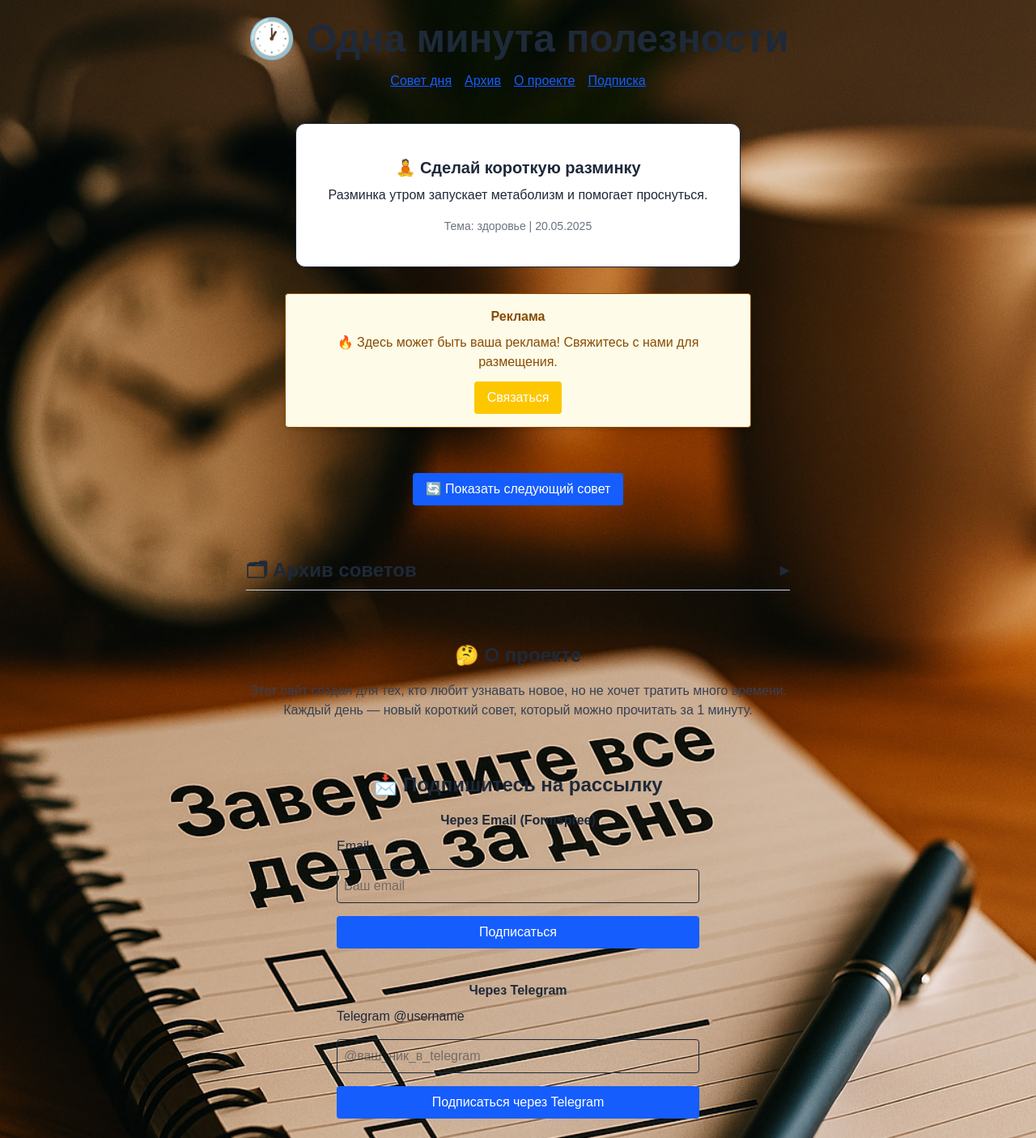
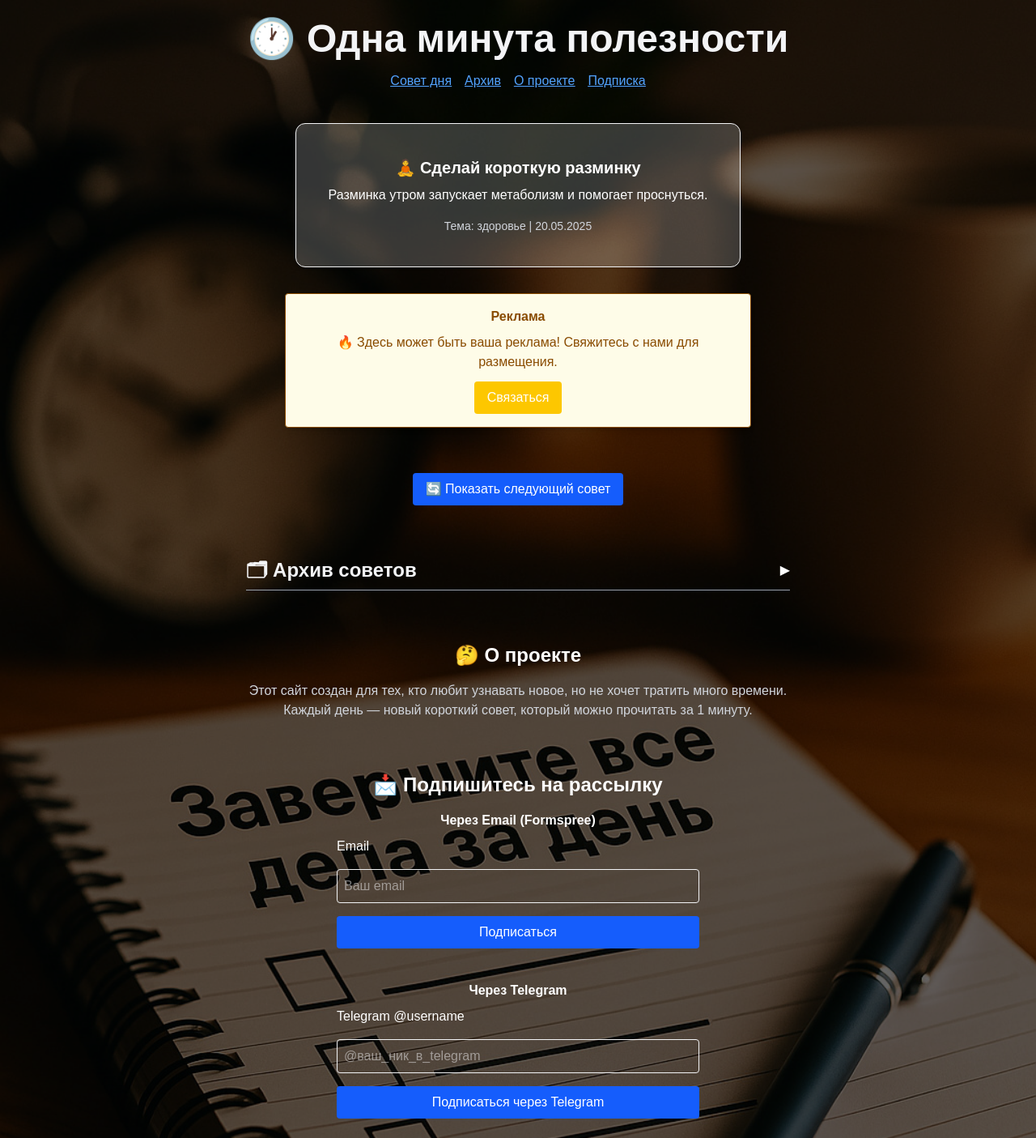
Before and after one commit to ustis19/one-minute-tip, a Next.js app: page / in a window 1280 px wide. Shown: the whole page at 81% size. Built offline with nearby package versions, Linux system fonts and the light colour scheme.

Commit message:
Добавлен затемнённый оверлей и улучшена читаемость текста на фоне

```diff
--- a/app/page.tsx
+++ b/app/page.tsx
@@ -5,11 +5,11 @@ import { motion } from "framer-motion";
 import { tips, Tip } from "../data/tips";
 
 function Card({ children, className = "" }: { children: React.ReactNode; className?: string }) {
-  return <div className={`rounded-xl border bg-white p-4 shadow ${className}`}>{children}</div>;
+  return <div className={`rounded-xl border bg-white/20 p-4 shadow ${className}`}>{children}</div>;
 }
 
 function CardContent({ children, className = "" }: { children: React.ReactNode; className?: string }) {
-  return <div className={`p-2 ${className}`}>{children}</div>;
+  return <div className={`p-6 ${className}`}>{children}</div>;
 }
 
 function Button({ children, className = "", ...props }: React.ButtonHTMLAttributes<HTMLButtonElement>) {
@@ -111,7 +111,7 @@ export default function Home() {
 
   return (
     <div
-      className="min-h-screen p-6 text-gray-800 transition-colors duration-300"
+      className="min-h-screen p-6 text-gray-100 transition-colors duration-300 relative"
       style={{
         backgroundImage: `url('${bgImage}')`,
         backgroundSize: "cover",
@@ -119,7 +119,15 @@ export default function Home() {
         backgroundAttachment: "fixed",
       }}
     >
-      <header className="mb-10 text-center">
+      {/* Затемнённый оверлей */}
+      <div
+        className="absolute inset-0 bg-black opacity-60 pointer-events-none"
+        aria-hidden="true"
+      />
+
+      {/* Контент поверх оверлея */}
+      <main className="relative flex flex-col items-center justify-center">
+        <header className="mb-10 text-center z-10 relative">
           <motion.h1
             className="text-3xl md:text-5xl font-bold mb-4"
             initial={{ opacity: 0, y: -20 }}
@@ -128,7 +136,7 @@ export default function Home() {
             🕐 Одна минута полезности
           </motion.h1>
 
-        <nav className="flex justify-center gap-4 text-blue-600 underline">
+          <nav className="flex justify-center gap-4 text-blue-400 underline">
             <a href="#tip">Совет дня</a>
             <a href="#archive">Архив</a>
             <a href="#about">О проекте</a>
@@ -136,7 +144,6 @@ export default function Home() {
           </nav>
         </header>
 
-      <main className="flex flex-col items-center justify-center">
         {tip && (
           <>
             <motion.div
@@ -144,12 +151,13 @@ export default function Home() {
               initial={{ opacity: 0, scale: 0.9 }}
               animate={{ opacity: 1, scale: 1 }}
               transition={{ duration: 0.4 }}
+              className="z-10 relative"
             >
-              <Card className="max-w-xl text-center">
-                <CardContent className="p-6">
+              <Card className="max-w-xl text-center bg-white/20">
+                <CardContent className="p-6 text-white">
                   <h2 className="text-xl font-semibold mb-2">{tip.title}</h2>
                   <p className="text-base mb-4">{tip.content}</p>
-                  <p className="text-sm text-gray-500">
+                  <p className="text-sm text-gray-300">
                     Тема: {tip.category} | {tip.date}
                   </p>
                 </CardContent>
@@ -161,17 +169,20 @@ export default function Home() {
         )}
 
         <Button
-          className="mt-6"
+          className="mt-6 z-10 relative"
           title="Показать следующий совет"
           onClick={handleShowNextTip}
         >
           🔄 Показать следующий совет
         </Button>
 
-        <section id="archive" className="mt-16 max-w-2xl w-full">
+        <section
+          id="archive"
+          className="mt-16 max-w-2xl w-full z-10 relative"
+        >
           <div
             onClick={toggleArchive}
-            className="flex cursor-pointer items-center justify-between border-b border-gray-300 pb-2"
+            className="flex cursor-pointer items-center justify-between border-b border-gray-400 pb-2"
             aria-expanded={isArchiveOpen}
             role="button"
             tabIndex={0}
@@ -181,7 +192,7 @@ export default function Home() {
           >
             <h2 className="text-2xl font-bold">🗂 Архив советов</h2>
             <span
-              className={`transform transition-transform duration-300 ${
+              className={`transform transition-transform duration-300 text-white ${
                 isArchiveOpen ? "rotate-90" : ""
               }`}
               aria-hidden="true"
@@ -191,9 +202,9 @@ export default function Home() {
           </div>
 
           {isArchiveOpen && (
-            <ul className="space-y-2 mt-4 max-h-96 overflow-auto">
+            <ul className="space-y-2 mt-4 max-h-96 overflow-auto text-white">
               {sortedTips.map((t, index) => (
-                <li key={index} className="border-b pb-2">
+                <li key={index} className="border-b border-gray-600 pb-2">
                   <strong>{t.title}</strong> — <em>{t.category}</em> ({t.date})
                 </li>
               ))}
@@ -201,24 +212,27 @@ export default function Home() {
           )}
         </section>
 
-        <section id="about" className="mt-16 max-w-2xl w-full text-center">
-          <h2 className="text-2xl font-bold mb-4">🤔 О проекте</h2>
-          <p className="text-gray-700">
+        <section id="about" className="mt-16 max-w-2xl w-full text-center z-10 relative">
+          <h2 className="text-2xl font-bold mb-4 text-white">🤔 О проекте</h2>
+          <p className="text-gray-300">
             Этот сайт создан для тех, кто любит узнавать новое, но не хочет тратить много времени. Каждый день — новый короткий совет, который можно прочитать за 1 минуту.
           </p>
         </section>
 
-        <section id="subscribe" className="mt-16 max-w-md w-full text-center">
-          <h2 className="text-2xl font-bold mb-4">📩 Подпишитесь на рассылку</h2>
+        <section
+          id="subscribe"
+          className="mt-16 max-w-md w-full text-center z-10 relative"
+        >
+          <h2 className="text-2xl font-bold mb-4 text-white">📩 Подпишитесь на рассылку</h2>
 
           <div className="mb-10">
-            <h3 className="font-semibold mb-2">Через Email (Formspree)</h3>
+            <h3 className="font-semibold mb-2 text-white">Через Email (Formspree)</h3>
             <form
               action="https://formspree.io/f/xjkwzgvv"
               method="POST"
               className="flex flex-col gap-4"
             >
-              <label htmlFor="email" className="text-left font-medium">Email</label>
+              <label htmlFor="email" className="text-left font-medium text-white">Email</label>
               <input
                 type="email"
                 name="email"
@@ -232,9 +246,9 @@ export default function Home() {
           </div>
 
           <div>
-            <h3 className="font-semibold mb-2">Через Telegram</h3>
+            <h3 className="font-semibold mb-2 text-white">Через Telegram</h3>
             <form onSubmit={handleTelegramSubmit} className="flex flex-col gap-4">
-              <label htmlFor="telegram_user" className="text-left font-medium">Telegram @username</label>
+              <label htmlFor="telegram_user" className="text-left font-medium text-white">Telegram @username</label>
               <input
                 type="text"
                 name="telegram_user"
```
Lines whose indentation alone changed are shown as unchanged.
